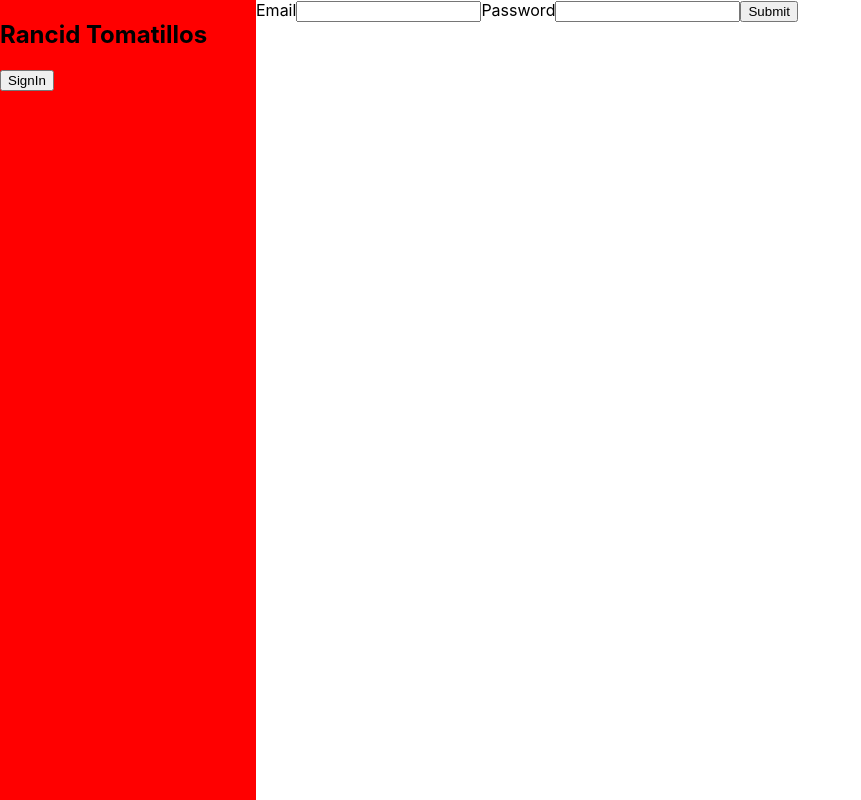
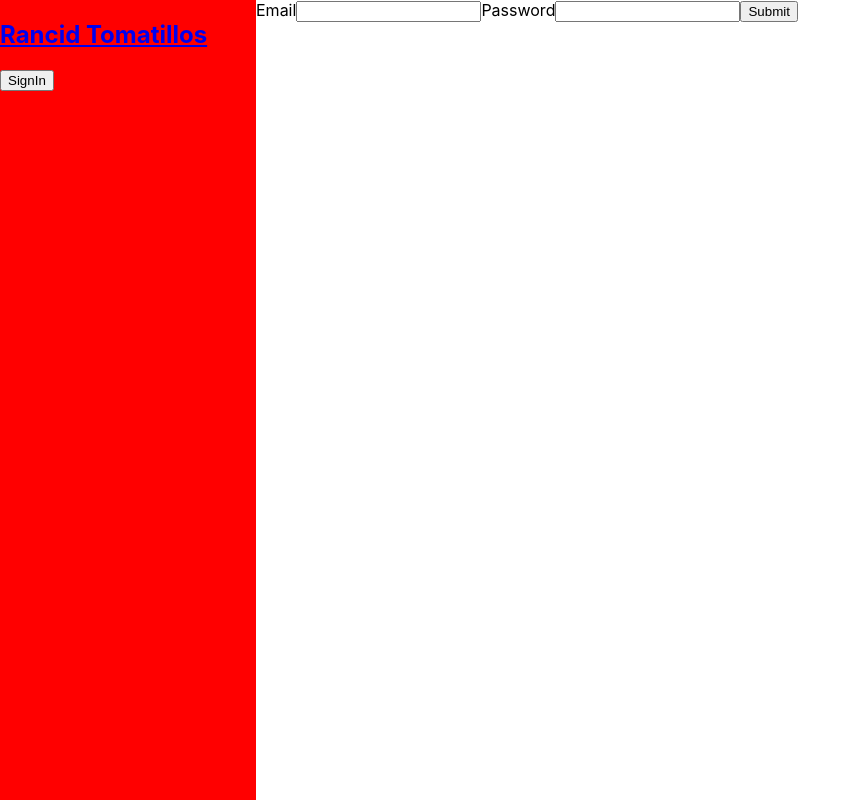
Before and after one commit to nathanielmillard/rancid-tomatillos, a React (Create React App) app: page /sign-in in a window 1280 px wide. Shown: the whole page, without its empty margins (0-861 px from the left). Built offline with nearby package versions, Linux system fonts and the light colour scheme.

Commit message:
Added link back to home page when clicking on placeholder title

```diff
--- a/src/components/Navbar/NavBar.js
+++ b/src/components/Navbar/NavBar.js
@@ -8,7 +8,7 @@ const NavBar = (props) => {
 	const signOutButton =  <button onClick={props.signOut}> SignOut </button>
 	return (
 		<section className='navbar-component'>
-			<h1 className='navbar-title'>Rancid Tomatillos</h1>
+			<Link to='/'><h1 className='navbar-title'>Rancid Tomatillos</h1></Link>
 			{(!props.currentUser) ? signInButton :	signOutButton }
       {
         (!props.currentUser) ? '' : <h3 className='navbar-current-user'>{props.currentUser}</h3>
```
